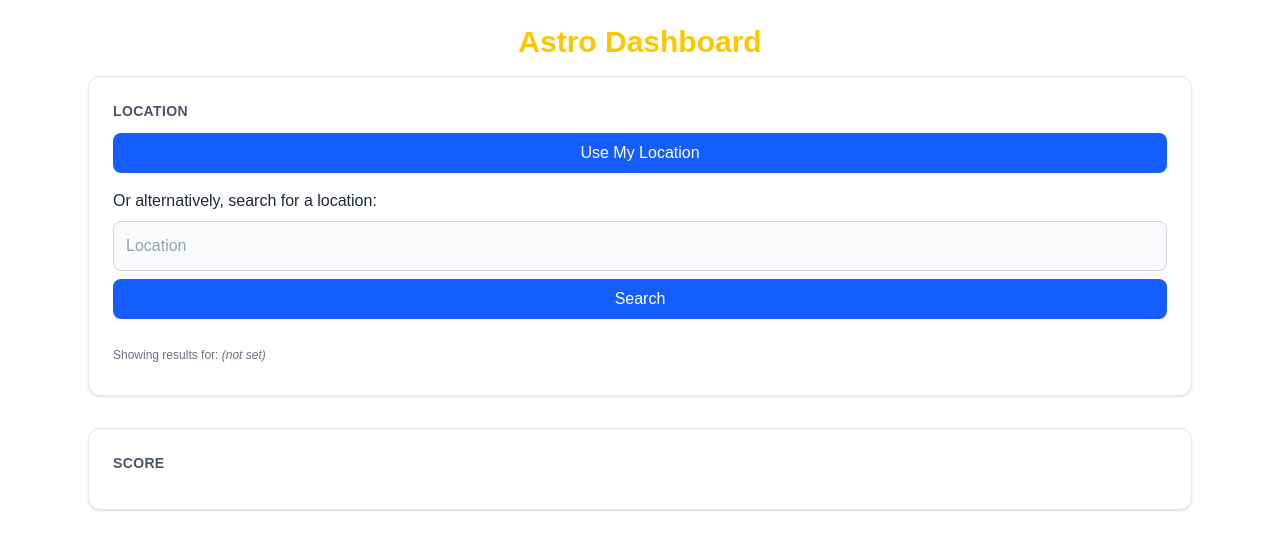
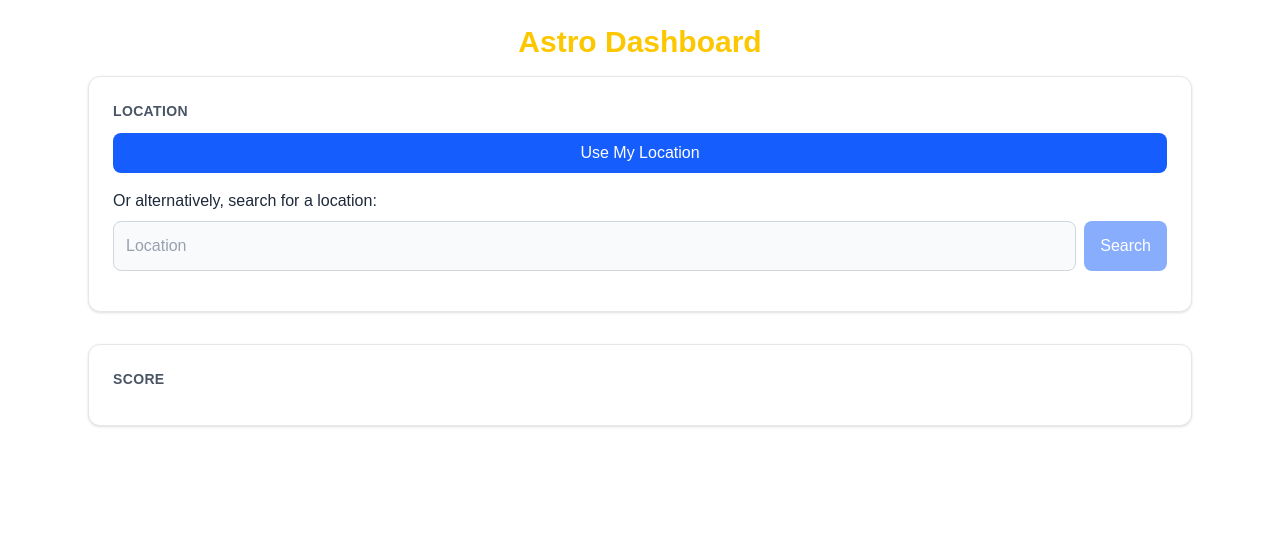
Before and after one commit to Jake-Russell/astro-dashboard, a Next.js app: page / in a window 1280 px wide. Shown: the top 550 px of the page. Built offline with nearby package versions, Linux system fonts and the light colour scheme.

Commit message:
Update styles and wrap in form

```diff
--- a/app/components/LocationTile.tsx
+++ b/app/components/LocationTile.tsx
@@ -10,6 +10,7 @@ export const LocationTile = () => {
     const [isLoading, setIsLoading] = useState(false);
 
     const [location, setLocation] = useState<string>();
+    const [lastSearchedLocation, setLastSearchedLocation] = useState<string>();
     const [locationDisplayName, setLocationDisplayName] = useState<string>();
 
     useEffect(() => {
@@ -53,14 +54,17 @@ export const LocationTile = () => {
     };
 
     const handleLocationSearch = async () => {
-        if (!location) return;
+        const normalisedLocation = location?.trim();
+        if (!normalisedLocation || normalisedLocation === lastSearchedLocation) return;
 
         resetSearch();
 
-        const locationData = await getLatLng(location);
+        const locationData = await getLatLng(normalisedLocation);
+
         setLatitude(locationData.lat);
         setLongitude(locationData.lon);
         setLocationDisplayName(locationData.displayName);
+        setLastSearchedLocation(normalisedLocation);
     };
 
     return (
@@ -72,28 +76,36 @@ export const LocationTile = () => {
                 >
                     Use My Location
                 </button>
-                <div className="flex flex-col gap-2">
-                    <p>Or alternatively, search for a location:</p>
+                <p>Or alternatively, search for a location:</p>
+                <form
+                    onSubmit={(e) => {
+                        e.preventDefault();
+                        handleLocationSearch();
+                    }}
+                    className="flex gap-2 mt-2 mb-4"
+                >
                     <input
                         type="text"
                         placeholder="Location"
                         value={location}
                         onChange={(e) => setLocation(e.target.value)}
-                        className="w-full rounded-lg bg-gray-50 border border-gray-300 p-3 text-gray-800 placeholder-gray-400 focus:outline-none focus:ring-2 focus:ring-blue-500 focus:border-blue-500"
+                        className="flex-1 rounded-lg bg-gray-50 border border-gray-300 p-3 text-gray-800 placeholder-gray-400 focus:outline-none focus:ring-2 focus:ring-blue-500 focus:border-blue-500"
                     />
                     <button
-                        className="w-full px-3 py-2 rounded-lg bg-blue-600 text-white hover:bg-blue-700 transition-colors duration-200 mb-4 cursor-pointer"
-                        onClick={handleLocationSearch}
+                        type="submit"
+                        disabled={!location?.trim() || isLoading}
+                        className="px-4 py-2 rounded-lg bg-blue-600 text-white hover:bg-blue-700 transition-colors duration-200 cursor-pointer disabled:cursor-not-allowed disabled:opacity-50 disabled:hover:bg-blue-600"
                     >
                         Search
                     </button>
-                    <div className="text-gray-500 text-xs mt-1 select-none">
-                        Showing results for:{" "}
-                        {locationDisplayName || <span className="italic"> (not set)</span>}
+                </form>
+                {locationDisplayName && (
+                    <div className="text-gray-500 text-xs mt-1">
+                        Showing results for: {locationDisplayName}
                     </div>
-                    <div> </div>
-                    {error && <div className="text-red-500 text-sm mt-1">{error}</div>}
-                </div>
+                )}
+                <div> </div>
+                {error && <div className="text-red-500 text-sm mt-1">{error}</div>}
             </Tile>
             {isLoading && (
                 <div className="flex flex-col items-center justify-center gap-3 text-gray-600 mt-8">
```
